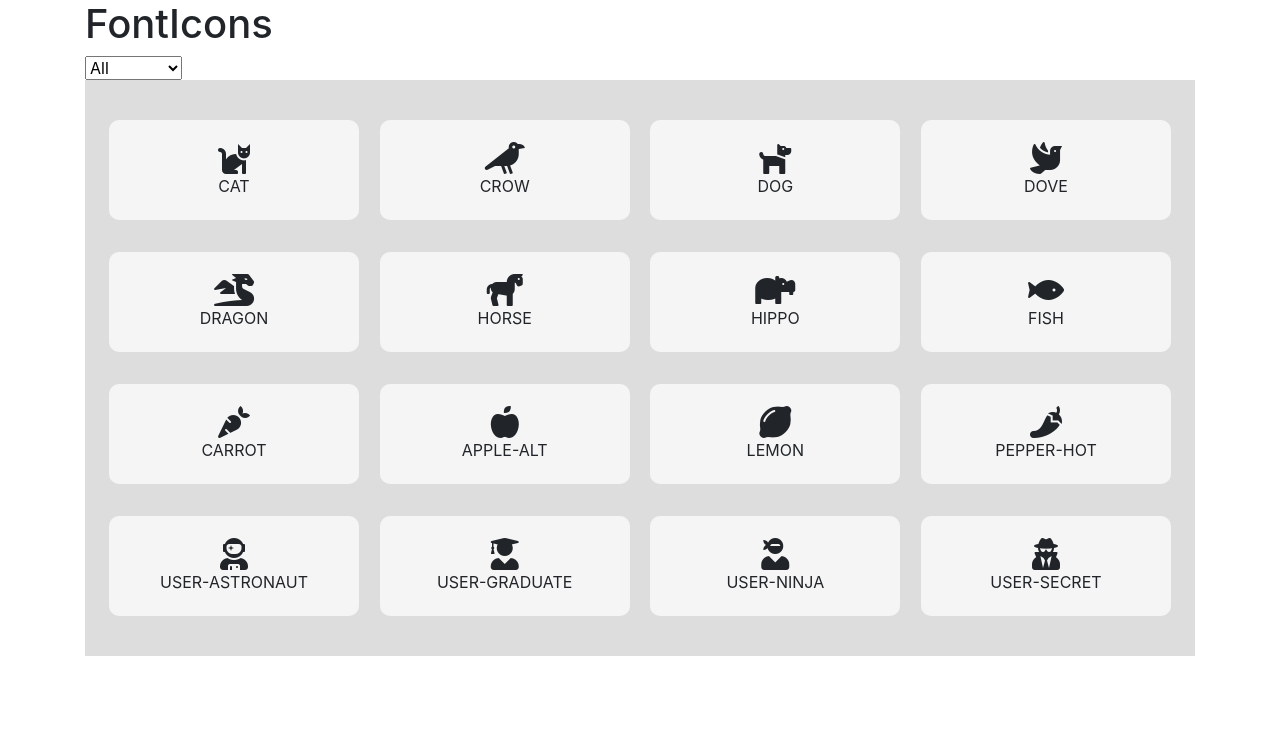
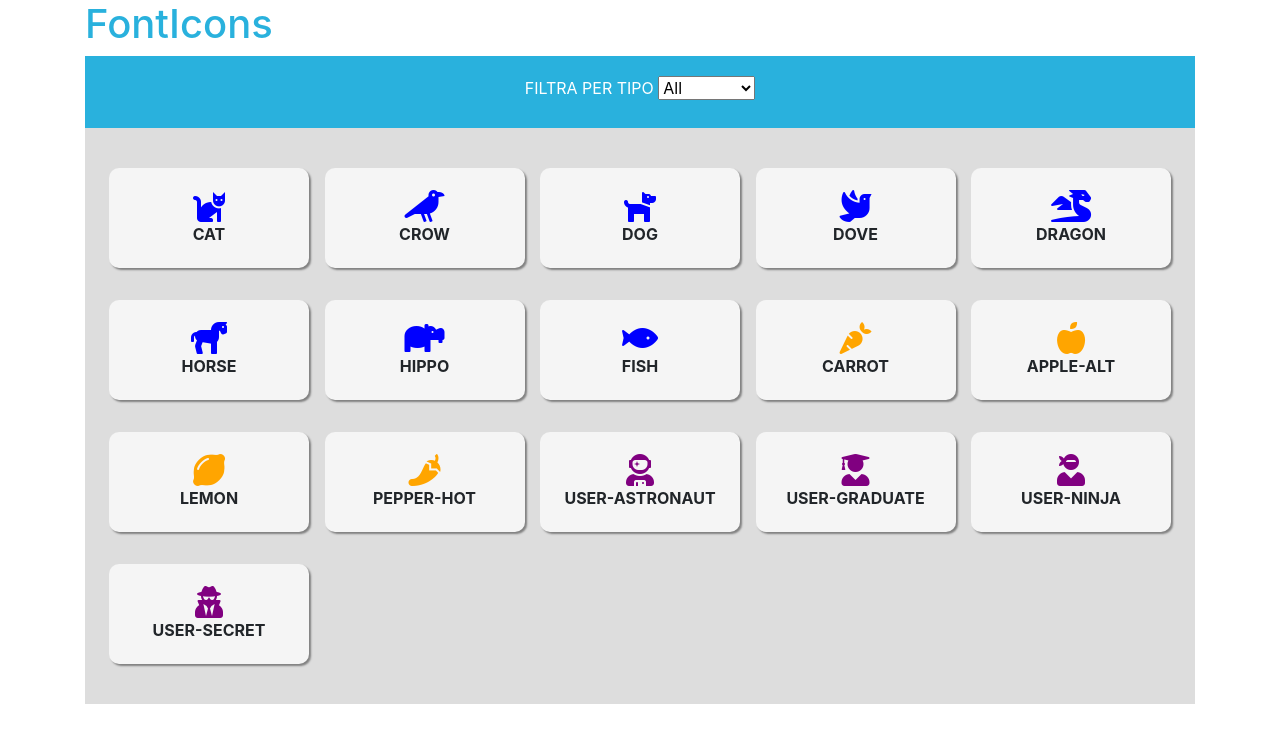
Before and after one commit to gicunho/js-es6-icons, a plain HTML site: page index.html in a window 1280 px wide. Drawn offline with nearby package versions, Linux system fonts and the light colour scheme.

Commit message:
Complete Milestone 2 & 3

```diff
--- a/assets/css/style.css
+++ b/assets/css/style.css
@@ -3,9 +3,37 @@
     background-color: #dddddd;
 }
 
+h1 {
+    color: #29b1dd;
+}
+
+nav {
+    background-color: #29b1dd;
+    padding: 20px 0;
+}
+
 #icons > div {
-    width: 250px;
+    width: 200px;
     height: 100px;
     background-color: #f5f5f5;
     border-radius: 10px;
+    box-shadow: 2px 2px 2px grey;
 }
+
+.user {
+    color: #800080;
+}
+
+.vegetable {
+    color: #ffa500;
+}
+
+.animal {
+    color: #0000ff;
+}
+
+.bg_red {
+    display: none!important;
+    width: 400px!important;
+
+}
--- a/assets/js/main.js
+++ b/assets/js/main.js
@@ -1,4 +1,4 @@
-const icone = [
+let icone = [
 	{
 		name: 'cat',
 		prefix: 'fa-',
@@ -100,16 +100,37 @@ const icone = [
 //Milestone 1:
 //Partendo dalla seguente struttura dati , mostriamo in pagina tutte le icone disponibili come da layout.
 
-icone.forEach((elemento, index) => {
-    document.getElementById('icons').insertAdjacentHTML('beforeend', `
-    <div class="my-3 d-flex flex-column justify-content-center align-items-center">
-    <i class="${elemento.family} ${elemento.prefix}${elemento.name} fa-2x"></i>
-    <span class="text-uppercase d-block">${elemento.name}</span>
-    </div>
-    `)
-})
+
+
+
 //Milestone 2
 //Coloriamo le icone per tipo
 
 //Milestone 3
 //Creiamo una select con i tipi di icone e usiamola per filtrare le icone
+var selezione = document.getElementById('filtro_icone');
+icone.forEach(elemento =>{
+	inserimentoElementi(elemento);
+})
+selezione.addEventListener('change', function() {
+	document.getElementById('icons').innerHTML = '';
+	var valore;
+	valore = selezione[selezione.selectedIndex].value;
+    console.log(valore);
+    icone.forEach((elemento) => {
+		if (valore === 'all'){
+			inserimentoElementi(elemento);
+		} else if (valore === elemento.type) {
+			console.log(inserimentoElementi(elemento));
+        }
+    })
+})
+
+function inserimentoElementi (elemento){
+	document.getElementById('icons').insertAdjacentHTML('beforeend', `
+	<div class="my-3 d-flex flex-column justify-content-center align-items-center ${elemento.display}">
+	<i class="${elemento.family} ${elemento.prefix}${elemento.name} fa-2x ${elemento.type}"></i>
+	<span class="text-uppercase d-block font-weight-bold">${elemento.name}</span>
+	</div>
+	`)
+}
--- a/index.html
+++ b/index.html
@@ -22,7 +22,8 @@
         </header>
         <!-- /Site Header -->
 
-        <nav>
+        <nav class="text-center text-white">
+            <label for="filtro_icone" class="text-uppercase">filtra per tipo</label>
             <select name="filtro_icone" id="filtro_icone">
                 <option value="all">All</option>
                 <option value="animal">animal</option>
```
